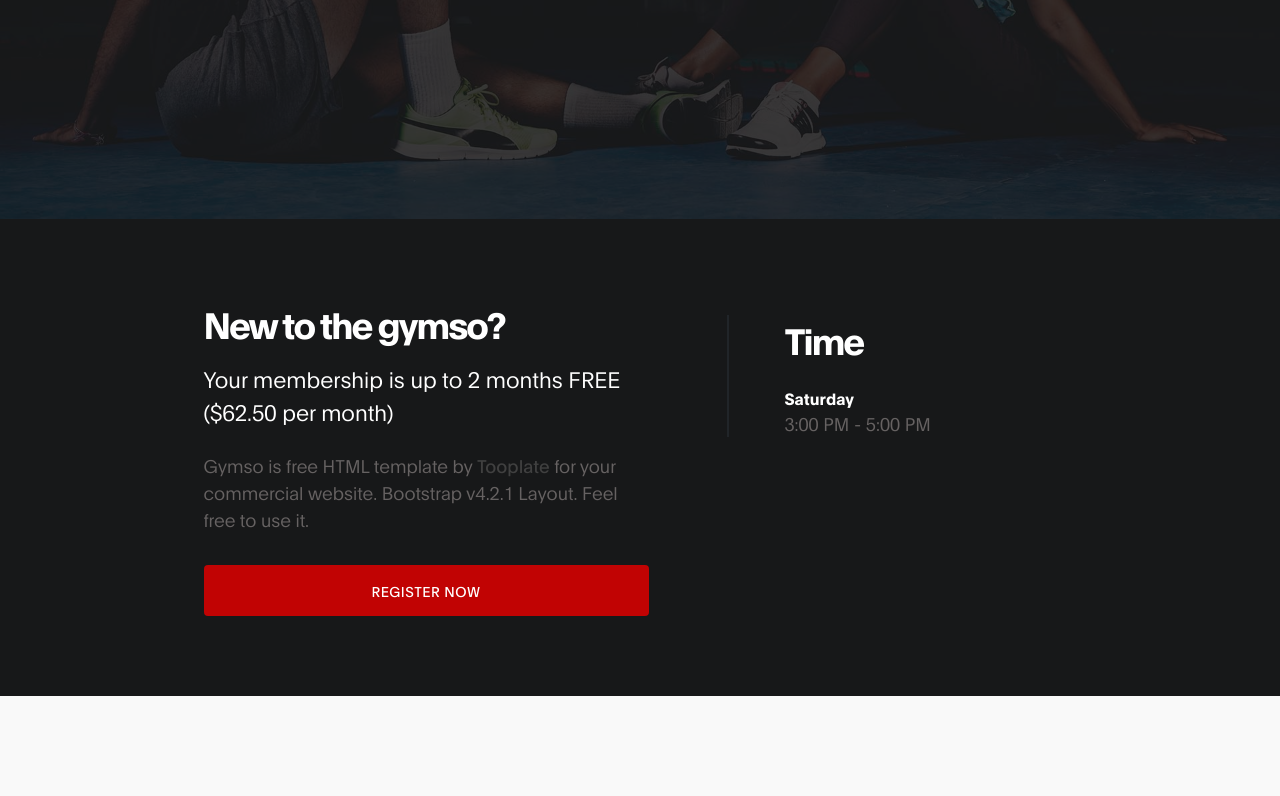
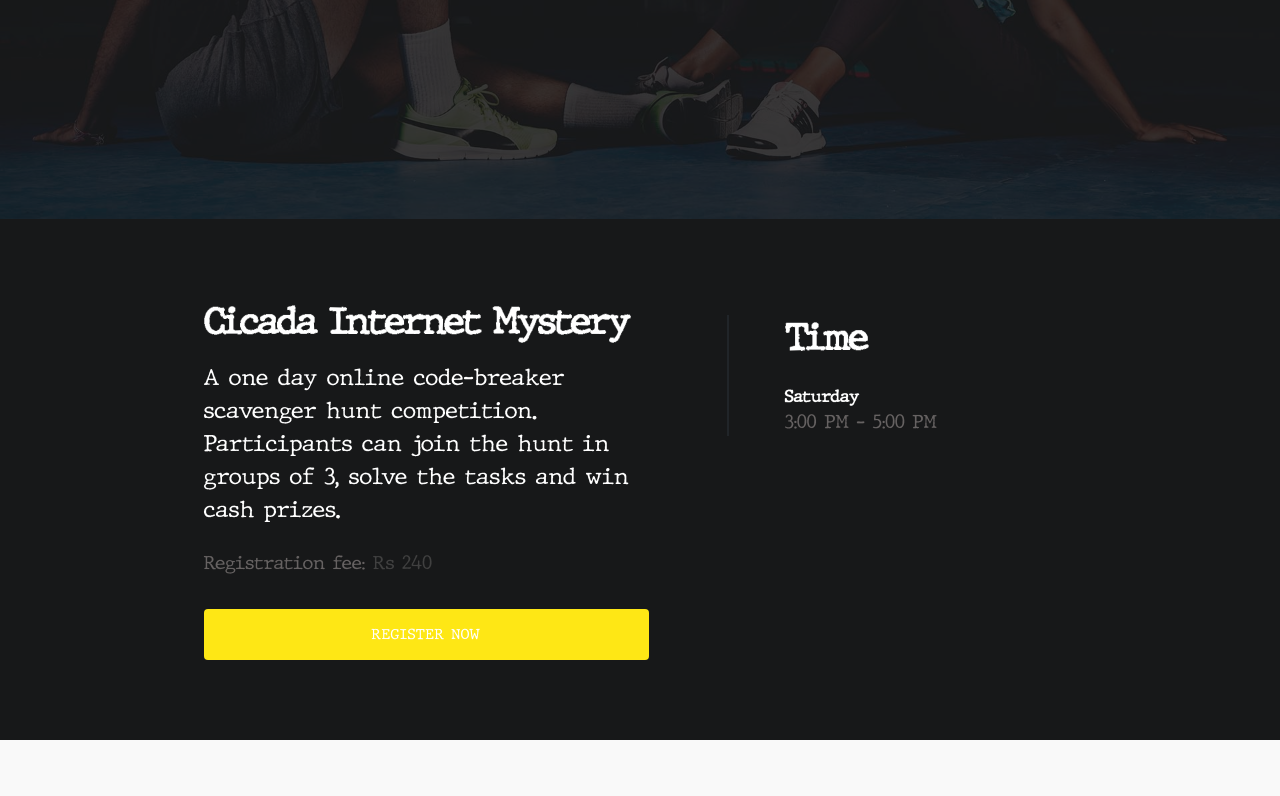
Before and after one commit to alphin-roy2000/cicada2020, a plain HTML site: page index.html in a window 1280 px wide. Shown: the part 581-1377 px from the top of the page. Drawn offline with Linux system fonts and the light colour scheme.

Commit message:
font added

```diff
--- a/css/tooplate-gymso-style.css
+++ b/css/tooplate-gymso-style.css
@@ -45,9 +45,9 @@ html::-webkit-scrollbar-thumb {
     linear,
     left bottom,
     left top,
-    color-stop(0.44, rgb(182, 7, 7)),
-    color-stop(0.72, rgb(213, 8, 8)),
-    color-stop(0.86, rgb(148, 28, 28))
+    color-stop(0.44, rgb(255, 249, 68)),
+    color-stop(0.72, rgb(201, 156, 6)),
+    color-stop(0.86, rgb(255, 221, 31))
   );
 }
 @font-face {
@@ -74,8 +74,8 @@ html::-webkit-scrollbar-thumb {
   font-style: normal;
 }
 @font-face {
-  font-family: "pixelhack";
-  src: url(../fonts/pixelhack.ttf);
+  font-family: "typewriter";
+  src: url(../fonts/typewriter.otf);
 }
 .copyright-text {
   font-weight: 400;
@@ -85,7 +85,7 @@ html::-webkit-scrollbar-thumb {
   color: #c10303;
 }
 :root {
-  --primary-color: #c10303;
+  --primary-color: #fee715;
   --white-color: #ffffff;
   --dark-color: #171819;
   --about-bg-color: #f9f9f9;
@@ -94,7 +94,7 @@ html::-webkit-scrollbar-thumb {
   --link-color: #404040;
   --p-color: #666262;
 
-  --base-font-family: "Plain", sans-serif;
+  --base-font-family: "typewriter", sans-serif;
   --font-weight-bold: bold;
   --font-weight-normal: normal;
   --font-weight-light: 300;
@@ -117,7 +117,7 @@ html::-webkit-scrollbar-thumb {
 body {
   background: var(--white-color);
   font-family: var(--base-font-family);
-  background-color: #141414;
+  background-color: #101820;
 }
 
 /*---------------------------------------
@@ -326,7 +326,7 @@ a:hover span {
 
   line-height: normal;
   padding-top: 0;
-  font-family: "pixelhack";
+  font-family: "typewriter";
 }
 .navbar-brand span {
   color: #c10303;
@@ -334,10 +334,11 @@ a:hover span {
 
 .nav-item .nav-link {
   display: block;
+  /* font-family: "typewriter"; */
   color: var(--white-color);
   font-size: var(--menu-font-size);
   font-weight: var(--font-weight-normal);
-  text-transform: uppercase;
+  /* text-transform: uppercase; */
   padding: 2px 6px;
 }
 
--- a/index.html
+++ b/index.html
@@ -17,16 +17,12 @@
      <link rel="stylesheet" href="css/aos.css">
      <link rel="stylesheet" href="https://cdnjs.cloudflare.com/ajax/libs/font-awesome/5.15.1/css/solid.min.css" integrity="sha512-SazV6tF6Ko4GxhyIZpKoXiKYndqzh7+cqxl9HDH7DGSpjkCN3QLqTAlhJHJnKxu3/2rfCsltzwFC4CmxZE1hPg==" crossorigin="anonymous" />
 
-     <!-- MAIN CSS -->
+
      <link rel="stylesheet" href="css/tooplate-gymso-style.css">
-<!--
-Tooplate 2119 Gymso Fitness
-https://www.tooplate.com/view/2119-gymso-fitness
--->
+
+
 </head>
 <body data-spy="scroll" data-target="#navbarNav" data-offset="50">
-
-    <!-- MENU BAR -->
     <nav class="navbar navbar-expand-lg fixed-top">
         <div class="container">
 
@@ -60,11 +56,11 @@ https://www.tooplate.com/view/2119-gymso-fitness
                     </li>
                 </ul>
 
-                <ul class="social-icon ml-lg-3">
+                <!-- <ul class="social-icon ml-lg-3">
                     <li><a href="https://fb.com/tooplate" class="fa fa-facebook"></a></li>
                     <li><a href="#" class="fa fa-twitter"></a></li>
                     <li><a href="#" class="fa fa-instagram"></a></li>
-                </ul>
+                </ul> -->
             </div>
 
         </div>
@@ -82,7 +78,7 @@ https://www.tooplate.com/view/2119-gymso-fitness
                          <div class="col-lg-8 col-md-10 mx-auto col-12">
                               <div class="hero-text mt-5 text-center">
 
-                                    <h6 data-aos="fade-up" data-aos-delay="300">"Epiphany is upon you. Your pilgrimage has begun. Enlightenment awaits."</h6>
+                                    <h6 data-aos="fade-up" data-aos-delay="300">"Epiphany is upon you. Your pilgrimage has begun. Enlightenment awaits"</h6>
 
                                     <h1 class="text-white" data-aos="fade-up" data-aos-delay="500">Join the Cicada Internet Mystery on January 9</h1>
 
@@ -103,11 +99,11 @@ https://www.tooplate.com/view/2119-gymso-fitness
             <div class="row">
 
                 <div class="d-flex flex-column justify-content-center ml-lg-auto mr-lg-5 col-lg-5 col-md-6 col-12">
-                    <h2 class="mb-3 text-white" data-aos="fade-up">New to the gymso?</h2>
+                    <h2 class="mb-3 text-white" data-aos="fade-up">Cicada Internet Mystery</h2>
 
-                    <h6 class="mb-4 text-white" data-aos="fade-up">Your membership is up to 2 months FREE ($62.50 per month)</h6>
+                    <h6 class="mb-4 text-white" data-aos="fade-up">A one day online code-breaker scavenger hunt competition. Participants can join the hunt in groups of 3, solve the tasks and win cash prizes.</h6>
 
-                    <p data-aos="fade-up" data-aos-delay="200">Gymso is free HTML template by <a rel="nofollow" href="https://www.tooplate.com" target="_parent">Tooplate</a> for your commercial website. Bootstrap v4.2.1 Layout. Feel free to use it.</p>
+                    <p data-aos="fade-up" data-aos-delay="200">Registration fee: <a rel="nofollow" href="#" target="_parent">Rs 240</a> </p>
 
                     <a href="#" class="btn custom-btn bg-color mt-3" data-aos="fade-up" data-aos-delay="300" data-toggle="modal" data-target="#membershipForm">Register Now</a>
                 </div>
@@ -468,7 +464,36 @@ https://www.tooplate.com/view/2119-gymso-fitness
         </div>
       </div>
     </div>
+<!-- <script> function makeTimer() {
 
+    var endTime = new Date("Dec 16, 2020 14:00:00");
+    var endTime = (Date.parse(endTime)) / 1000;
+
+    var now = new Date();
+    var now = (Date.parse(now) / 1000);
+
+    var timeLeft = endTime - now;
+
+    var days = Math.floor(timeLeft / 86400);
+    var hours = Math.floor((timeLeft - (days * 86400)) / 3600);
+    var minutes = Math.floor((timeLeft - (days * 86400) - (hours * 3600 )) / 60);
+    var seconds = Math.floor((timeLeft - (days * 86400) - (hours * 3600) - (minutes * 60)));
+if(days<0){
+    days=0;
+}
+    if (hours < "10") { hours = "0" + hours; }
+    if (minutes < "10") { minutes = "0" + minutes; }
+    if (seconds < "10") { seconds = "0" + seconds; }
+
+    $("#days").html(days + '<span class="camp">Days</span>');
+    $("#hours").html(hours + '<span class="camp">Hour</span>');
+    $("#minutes").html(minutes + '<span class="camp">Minute</span>');
+    $("#seconds").html(seconds + '<span class="camp">Second</span>');
+
+}
+
+setInterval(function() { makeTimer(); }, 1000);
+</script> -->
      <!-- SCRIPTS -->
      <script src="js/jquery.min.js"></script>
      <script src="js/bootstrap.min.js"></script>
```
Also changed, not shown: fonts/typewriter.otf (added), 1 other file.
